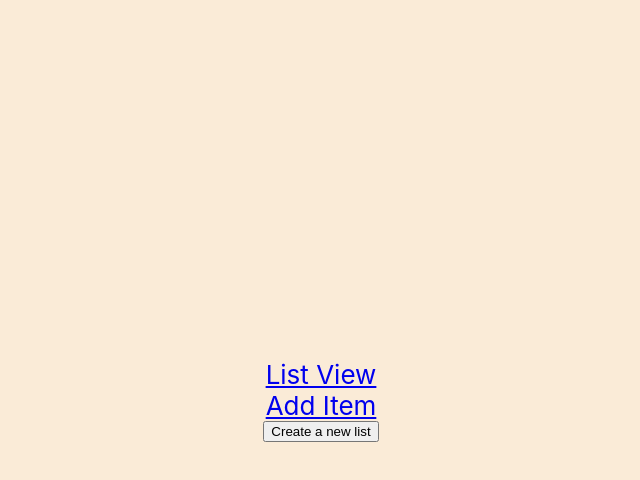
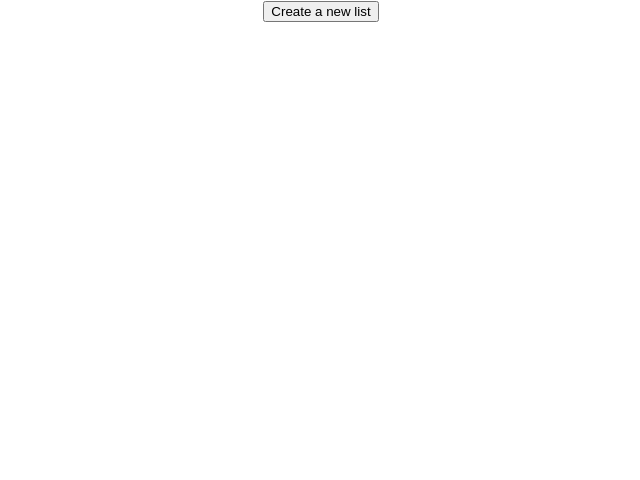
Before and after one commit to the-collab-lab/tcl-16-smart-shopping-list, a React (Create React App) app: page / in a window 1280 px wide. Shown: the top 480 px of the page, without its empty margins (319-959 px from the left). Built offline with nearby package versions, Linux system fonts and the light colour scheme.

Commit message:
Example refactor of UI flow

```diff
--- a/src/App.css
+++ b/src/App.css
@@ -20,3 +20,13 @@
 .App-link {
   color: #09d3ac;
 }
+
+.shopping-list {
+  margin: auto;
+  width: 50vw;
+}
+
+.shopping-list ul {
+  display: inline-block;
+  text-align: left;
+}
--- a/src/App.js
+++ b/src/App.js
@@ -6,7 +6,6 @@ import {
   Route,
   Link,
   useRouteMatch,
-  Redirect,
 } from 'react-router-dom';
 
 import NotFound from './components/NotFound';
@@ -18,17 +17,18 @@ const App = () => {
   return (
     <Router>
       <div className="App">
-        <header className="App-header">
-          <MenuLink activeWhenExact={true} pathTo="/" label="List View" />
+        {localStorage.getItem('token') ? (
+          <div>
+            <MenuLink
+              activeWhenExact={true}
+              pathTo="/ListView"
+              label="List View"
+            />
             <MenuLink pathTo="/AddItem" label="Add Item" />
 
             <Switch>
               <Route exact path="/">
-              {localStorage.getItem('token') ? (
-                <Redirect to="/ListView" />
-              ) : (
-                <Home />
-              )}
+                <ListView />
               </Route>
               <Route exact path="/ListView">
                 <ListView />
@@ -38,7 +38,10 @@ const App = () => {
               </Route>
               <Route component={NotFound} />
             </Switch>
-        </header>
+          </div>
+        ) : (
+          <Home />
+        )}
       </div>
     </Router>
   );
--- a/src/components/AddItem.js
+++ b/src/components/AddItem.js
@@ -1,7 +1,9 @@
 import React, { useState } from 'react';
 import { db } from '../lib/firebase';
+import { useHistory } from 'react-router-dom';
 
 const AddItem = () => {
+  const history = useHistory();
   const [groceryItem, setGroceryItem] = useState('');
   const [daysToPurchase, setDaysToPurchase] = useState(null);
 
@@ -17,6 +19,7 @@ const AddItem = () => {
       lastPurchasedDate: null,
     });
 
+    history.push('/ListView');
     setGroceryItem('');
     setDaysToPurchase(null);
   };
```
Lines whose indentation alone changed are shown as unchanged.
